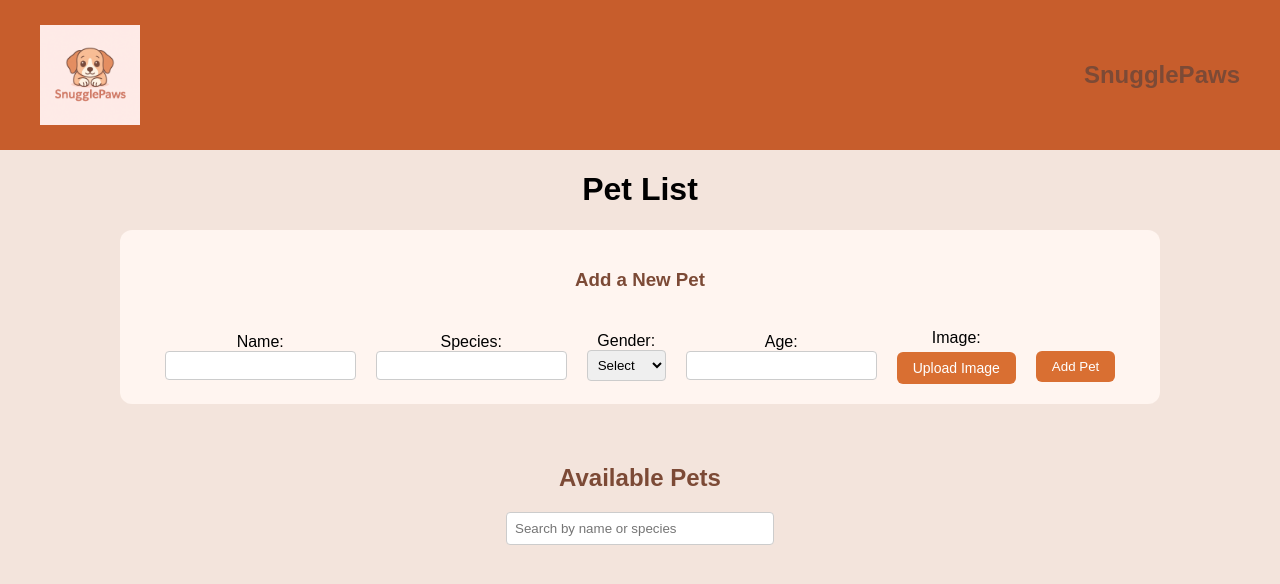
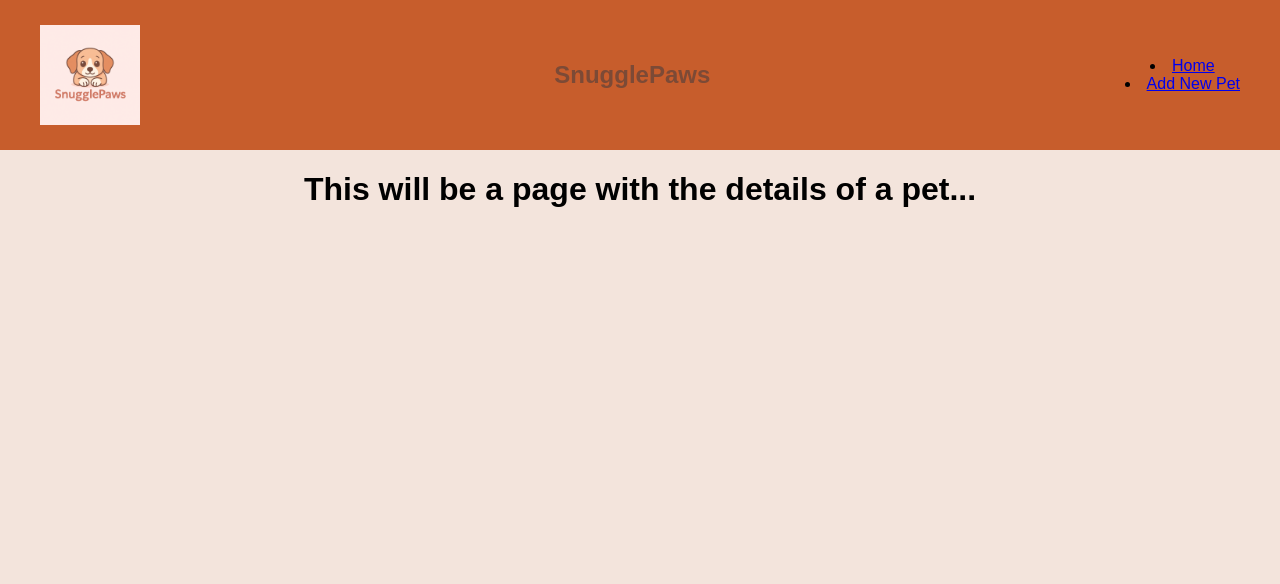
Before and after one commit to costalacorte/pet-adoption-app, a React (Create React App) app: page /details in a window 1280 px wide. Shown: the top 584 px of the page. Built offline with nearby package versions, Linux system fonts and the light colour scheme; no server answers.

Commit message:
navbar made with homepage and about

```diff
--- a/package.json
+++ b/package.json
@@ -10,6 +10,7 @@
     "axios": "^1.10.0",
     "react": "^19.1.0",
     "react-dom": "^19.1.0",
+    "react-router-dom": "^7.7.0",
     "react-scripts": "5.0.1",
     "web-vitals": "^2.1.4"
   },
--- a/src/App.jsx
+++ b/src/App.jsx
@@ -3,6 +3,8 @@ import NewPetForm from "./components/NewPetForm";
 import PetList from "./components/PetList";
 import Navbar from "./components/Navbar";
 import "./App.css";
+import DetailsPage from "./components/DetailsPage";
+import { Route, Routes } from "react-router-dom";
 
 function App() {
   const [searchTerm] = useState("");
@@ -10,9 +12,12 @@ function App() {
   return (
     <div>
       <Navbar />
-      <h1 className="main-title">Pet List</h1>
-      <NewPetForm onPetAdded={() => window.location.reload()} />
-      <PetList searchTerm={searchTerm} />
+      <Routes>
+        <Route path="/" element={<PetList searchTerm={searchTerm} />} />
+        <Route path="/details" element={<DetailsPage/>} />
+        <Route path="/new-pet" element={<NewPetForm />} />
+      </Routes>
+
     </div>
   );
 }
--- /dev/null
+++ b/src/components/DetailsPage.jsx
@@ -0,0 +1,4 @@
+function DetailsPage() {
+    return <h1>This will be a page with the details of a pet...</h1>
+}
+export default DetailsPage;
--- a/src/components/Navbar.jsx
+++ b/src/components/Navbar.jsx
@@ -1,11 +1,19 @@
 import "../App.css";
+import {Link} from "react-router-dom";
 
 function Navbar() {
   return (
     <header className="navbar">
       <img src="/logo-snugglepaws.png" alt="SnugglePaws Logo" />
       <h2 className="logo-text">SnugglePaws</h2>
+
+      <nav>
+        <li><Link to= "/" >Home</Link></li>
+        <li><Link to= "/new-pet">Add New Pet</Link></li>
+
+      </nav>
     </header>
+
   );
 }
 
--- a/src/components/NewPetForm.jsx
+++ b/src/components/NewPetForm.jsx
@@ -1,13 +1,16 @@
 import { useState } from "react";
 import axios from "axios";
 import "../App.css";
+import { useNavigate } from "react-router-dom";
 
-function NewPetForm({ onPetAdded }) {
+function NewPetForm() {
   const [name, setName] = useState("");
   const [species, setSpecies] = useState("");
   const [age, setAge] = useState("");
   const [gender, setGender] = useState("");
   const [image, setImage] = useState(null);
+
+  const navigate = useNavigate()
 
   const handleImageChange = (e) => {
     const file = e.target.files[0];
@@ -49,7 +52,9 @@ function NewPetForm({ onPetAdded }) {
         setAge("");
         setGender("");
         setImage(null);
-        if (onPetAdded) onPetAdded();
+
+        // redirect to the list of pets
+        navigate("/")
       })
       .catch((err) => {
         console.error("Error creating pet:", err);
--- a/src/components/PetList.jsx
+++ b/src/components/PetList.jsx
@@ -39,6 +39,7 @@ function PetList() {
 
   return (
     <div style={{ padding: "20px" }}>
+      <h1 className="main-title">Pet List</h1>
       <h2 style={{ textAlign: "center", color: "#7c4a36" }}>Available Pets</h2>
 
       <div style={{ textAlign: "center" }}>
@@ -76,6 +77,10 @@ function PetList() {
             <button className="delete-button" onClick={() => handleDelete(pet.id)}>
               Delete
             </button>
+
+            <button>
+              More details
+            </button>
           </div>
         ))}
       </div>
--- a/src/index.js
+++ b/src/index.js
@@ -3,11 +3,14 @@ import ReactDOM from 'react-dom/client';
 import './index.css';
 import App from './App.jsx';
 import reportWebVitals from './reportWebVitals';
+import { BrowserRouter } from 'react-router-dom';
 
 const root = ReactDOM.createRoot(document.getElementById('root'));
 root.render(
   <React.StrictMode>
-    <App />
+    <BrowserRouter>
+      <App />
+    </BrowserRouter>
   </React.StrictMode>
 );
 
```
Also changed, not shown: 1 other file (tests, documents, lock files or other folders).
